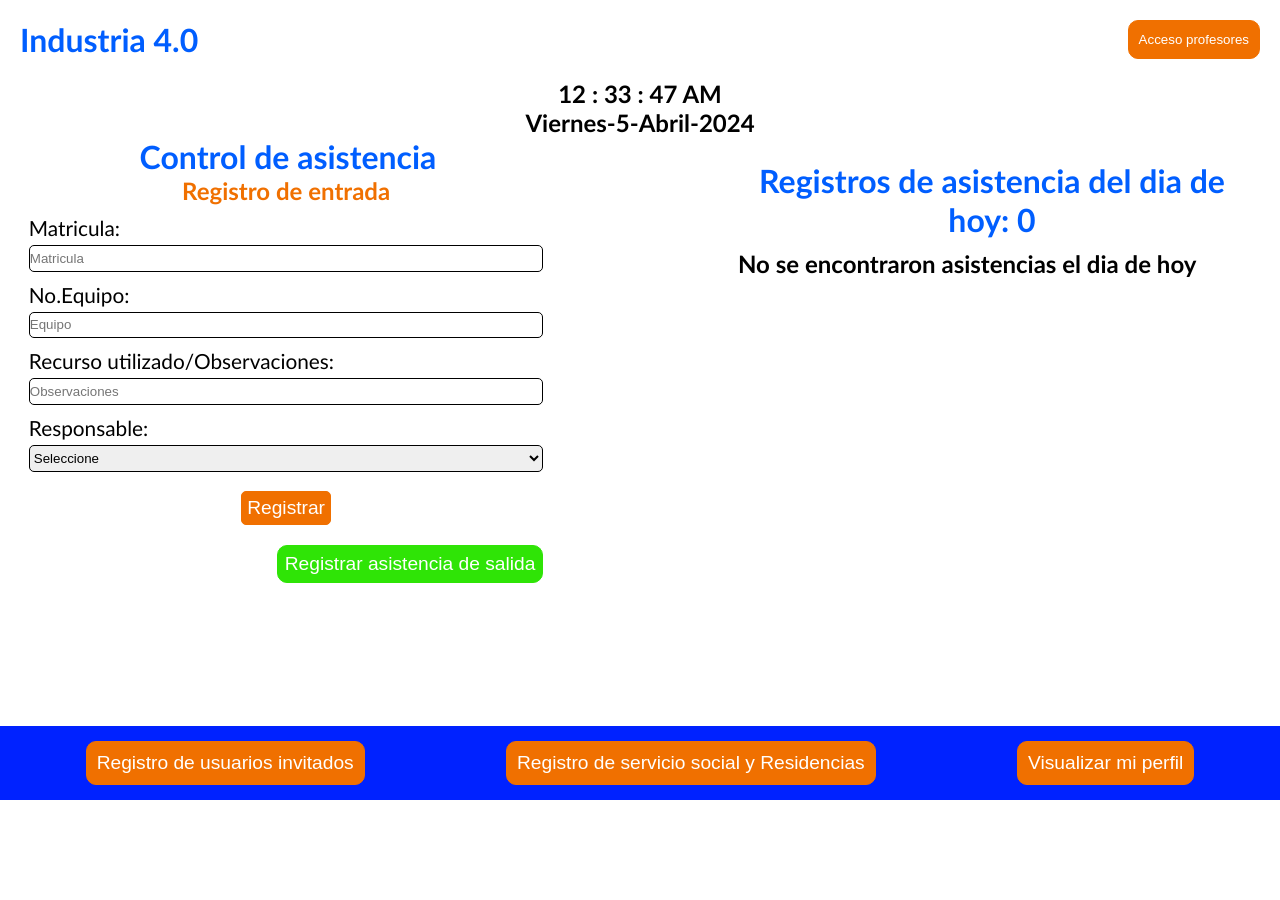
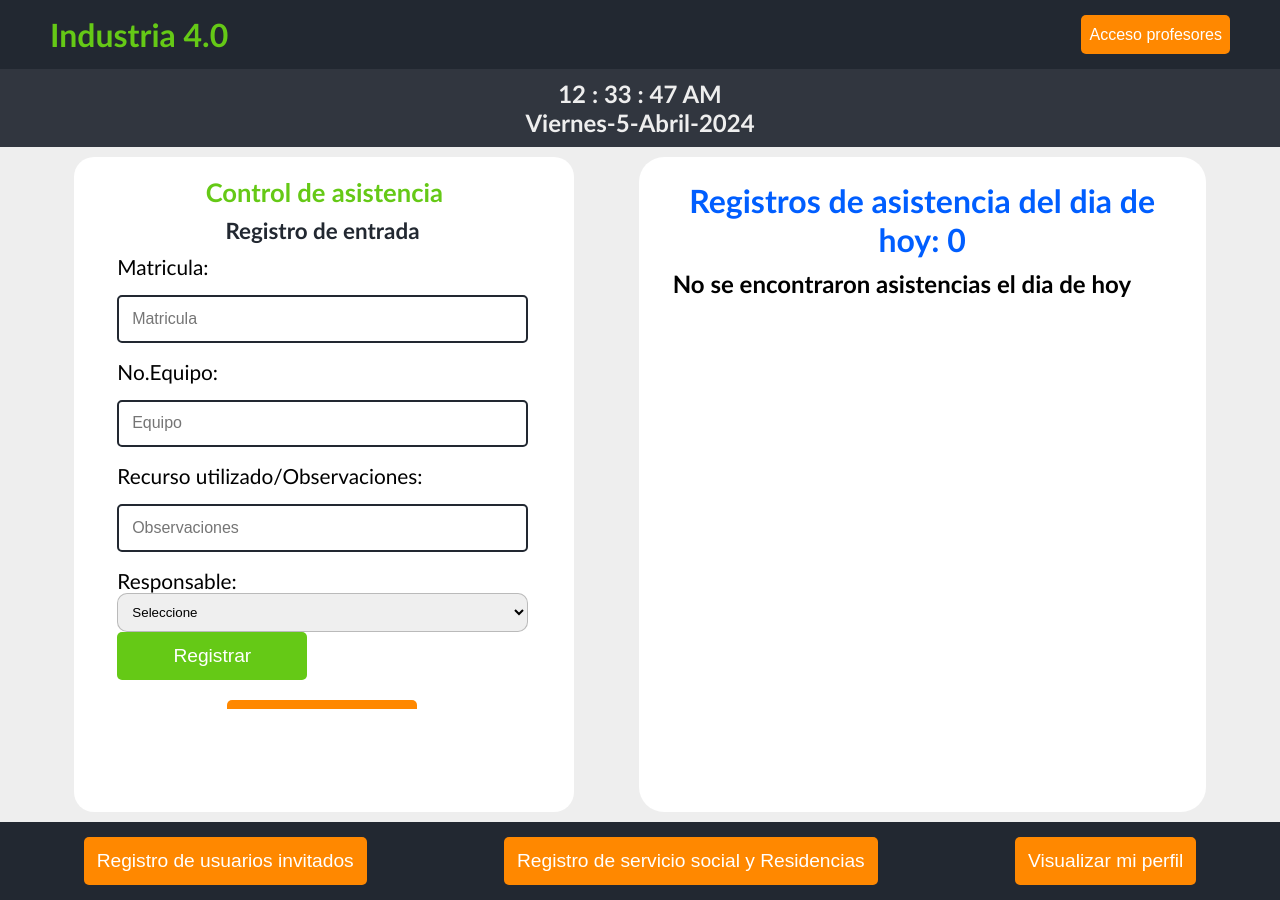
Before and after one commit to Torres456/Asistencias, a PHP site: page / in a window 1280 px wide. Before the commit the page ends 800 px from the top, so only its background shows below. Run offline with PHP 8.4, Linux system fonts and the light colour scheme; data that the repository does not hold is empty.

Commit message:
Diseño 1

```diff
--- a/css/index.css
+++ b/css/index.css
@@ -4,6 +4,9 @@
   box-sizing: border-box;
 }
 
+body{
+  background-color: #EEEEEE;
+}
 /* Preloader */
 .hidden{
   overflow: hidden;
@@ -35,16 +38,21 @@
   display: flex;
   flex-direction: row;
   justify-content: space-between;
-  padding: 20px;
+  padding: 15px 50px;
+  top: 0;
+  left: 0;
+  background-color: #222831;
 }
 
 .Header__Button {
-  border-radius: 10px;
-  padding: 10px;
-  background-color: rgb(240, 112, 0);
-  border: 1px solid rgb(240, 112, 0);
-  color: white;
-  cursor: pointer;
+  background: #ff8800;
+    border: none;
+    color: white;
+    padding: 8px;
+    transition: 0.3s ease-in-out;
+    cursor: pointer;
+    border-radius: 5px;
+    font-size: 1rem;
 }
 
 .Header__Button:hover {
@@ -52,32 +60,52 @@
 }
 
 .Header__Title {
-  color: rgb(0, 94, 255);
+  color: #65c916;
 }
 
 .Container__Fetch {
   text-align: center;
+  width: 100%;
+  padding: 10px;
+  background-color: #31363F;
+  color: #EEEEEE;
 }
 
 .Container_Boxes {
   display: flex;
   flex-direction: row;
-  justify-content: space-between;
-  height: 80vh;
+  justify-content: space-evenly;
+  padding: 10px;
 }
 
 .Container__Info {
-  width: 45%;
+  display: flex;
+  flex-direction: column;
+  gap: 10px;
+  max-width: 500px;
+  background-color: #fff;
+  padding: 20px;
+  border-radius: 20px;
 }
+
+.Container__Info__Title{
+  width: 100%;
+  display: grid;
+  place-items: center;
+  gap: 10px;
+}
+
 .Container__Info__Title{
     text-align: center;
-    font-size: 2em;
-    color: rgb(0, 94, 255);
+    font-size: 1.6em;
+    color: #65c916;
   }
 
   .Container__Table{
     width: 45%;
     padding: 1.5em;
+    background-color: #ffffff;
+    border-radius: 25px;
   }
 
   .Container__Table__Title{
@@ -110,8 +138,66 @@
 }
 .Boxes__Title{
     text-align: center;
-    color:rgb(240, 112, 0);
+    color:#222831;
+    font-size: 1.4rem;
 }
+
+
+.Form__Group-input {
+  font-family: 'Segoe UI', sans-serif;
+  margin: 1em 0 1em 0;
+  width: 100%;
+  position: relative;
+}
+
+.Form__Group-input input {
+  font-size: 100%;
+  padding: 0.8em;
+  outline: none;
+  border: 2px solid #222831;
+  background-color: transparent;
+  border-radius: 5px;
+  width: 100%;
+}
+
+.Form__Select{
+  font-size: 100%;
+  padding: 0.8em;
+  outline: none;
+  border: 2px solid #222831;
+  background-color: transparent;
+  border-radius: 3px;
+  width: 100%;
+}
+
+.Form__Group-input label {
+  font-size: 100%;
+  position: absolute;
+  left: 0;
+  padding: 0.8em;
+  margin-left: 0.5em;
+  pointer-events: none;
+  transition: all 0.3s ease;
+  color: #222831;
+}
+
+.Form__Group-input :is(input:focus, input:valid)~label {
+  transform: translateY(-50%) scale(.9);
+  margin: 0em;
+  margin-left: 1.3em;
+  padding: 0.4em;
+  background-color: #ffffff;
+  color: #65c916;
+  font-weight: bolder;
+
+}
+
+.inputGroup :is(input:focus, input:valid) {
+  border-color: rgb(37, 37, 211);
+}
+
+
+
 .Form__label{
     display: block;
     font-size: 1.3em;
@@ -120,10 +206,10 @@
 
 .Form__Input{
     width: 100%;
-    height: 2em;
-    margin-top: 5px;
-    border: 1.5px solid #000000;
-    border-radius: 5px;
+    padding: 10px;
+    outline: 0;
+    border: 1px solid rgba(105, 105, 105, 0.397);
+    border-radius: 10px;
 }
 
 .Form__Input:focus{
@@ -133,44 +219,72 @@
 }
 
 .Button__Box_One{
-    display: block;
-    font-size: 1.2em;
-    margin-top: 1em;
-    text-align: center;
-    margin-left: auto;
-    margin-right: auto;
-    padding: 5px;
-    border-radius: 5px;
-    background-color: rgb(240, 112, 0);
-    color: white;
-    border: 1px solid rgb(240, 112, 0);
-    cursor: pointer;
+  width: 190px;
+  background: #65c916;
+  border: none;
+  color: white;
+  padding: 13px;
+  transition: 0.3s ease-in-out;
+  cursor: pointer;
+  border-radius: 5px;
+  font-size: 1.2rem;
 }
 
 .Button__Box_One:hover{
-  background-color: rgb(255, 85, 0);
-  border: 1px solid rgb(255, 85, 0);
+  background-color: #489210;
 }
 
 
 .Button_Move{
-    display: block;
-    margin-bottom: 0;
-    background-color: rgb(47, 228, 6);
-    font-size: 1.2em;
+    width: 190px;
+    background: #ff8800;
+    border: none;
     color: white;
-    padding: 7px;
-    margin-left: auto;
-    margin-top: 20px;
-    border: 1px solid rgb(47, 228, 6);
-    border-radius: 10px;
+    padding: 13px;
+    transition: 0.3s ease-in-out;
     cursor: pointer;
+    border-radius: 5px;
+    font-size: 1.2rem;
 }
 
 .Button_Move:hover{
+  background-color: #d87300;
+}
 
-  background-color: rgb(28, 129, 5);
-  border: 1px solid rgb(28, 129, 5);
+.Container__Button{
+  margin-top: 20px;
+  width: 100%;
+  display: grid;
+  grid-template-columns: repeat(auto-fit,minmax(190px,1fr));
+  place-items: center;
+  gap: 10px;
+}
+
+@media (max-width:1080px){
+  .Button_Move{
+    width: 100%;
+  }
+  .Button__Box_One{
+    width: 100%;
+  }
+  .Container__Info{
+    width: 100%;
+  }
+  .Container_Boxes{
+    flex-direction: column;
+    gap: 20px;
+  }
+  .Container__Table{
+    max-width: 100%;
+    width: 100%;
+  }
+
+  .Container__Info{
+    width: 100%;
+    max-width: 100%;
+
+  }
+
 }
 
 .Box_Two{
@@ -227,24 +341,33 @@
   }
 
   .Fotter{
+    left: 0;
+    bottom: 0;
     display: flex;
     width: 100%;
-    background-color: #0022ff;
+    background-color: #222831;
     padding: 15px;
-    position: absolute;
     bottom: 0;
     flex-wrap: wrap;
     justify-content:space-around;
   }
 
+  @media(max-width:1080px){
+    .Fotter{
+      flex-direction: column;
+      gap: 20px;
+    }
+  }
+
   .Button__Footer{
-    border-radius: 10px;
-    padding: 10px;
-    background-color: rgb(240, 112, 0);
-    border: 1px solid rgb(240, 112, 0);
+    background: #ff8800;
+    border: none;
     color: white;
-    font-size: 1.2em;
+    padding: 13px;
+    transition: 0.3s ease-in-out;
     cursor: pointer;
+    border-radius: 5px;
+    font-size: 1.2rem;
 }
 
 .Button__Footer:hover{
@@ -283,6 +406,9 @@
     overflow-y: scroll;
 
   }
+
+
+
   #Table__Users {
     font-family: "Trebuchet MS", Arial, Helvetica, sans-serif;
     border-spacing: 0;
```
